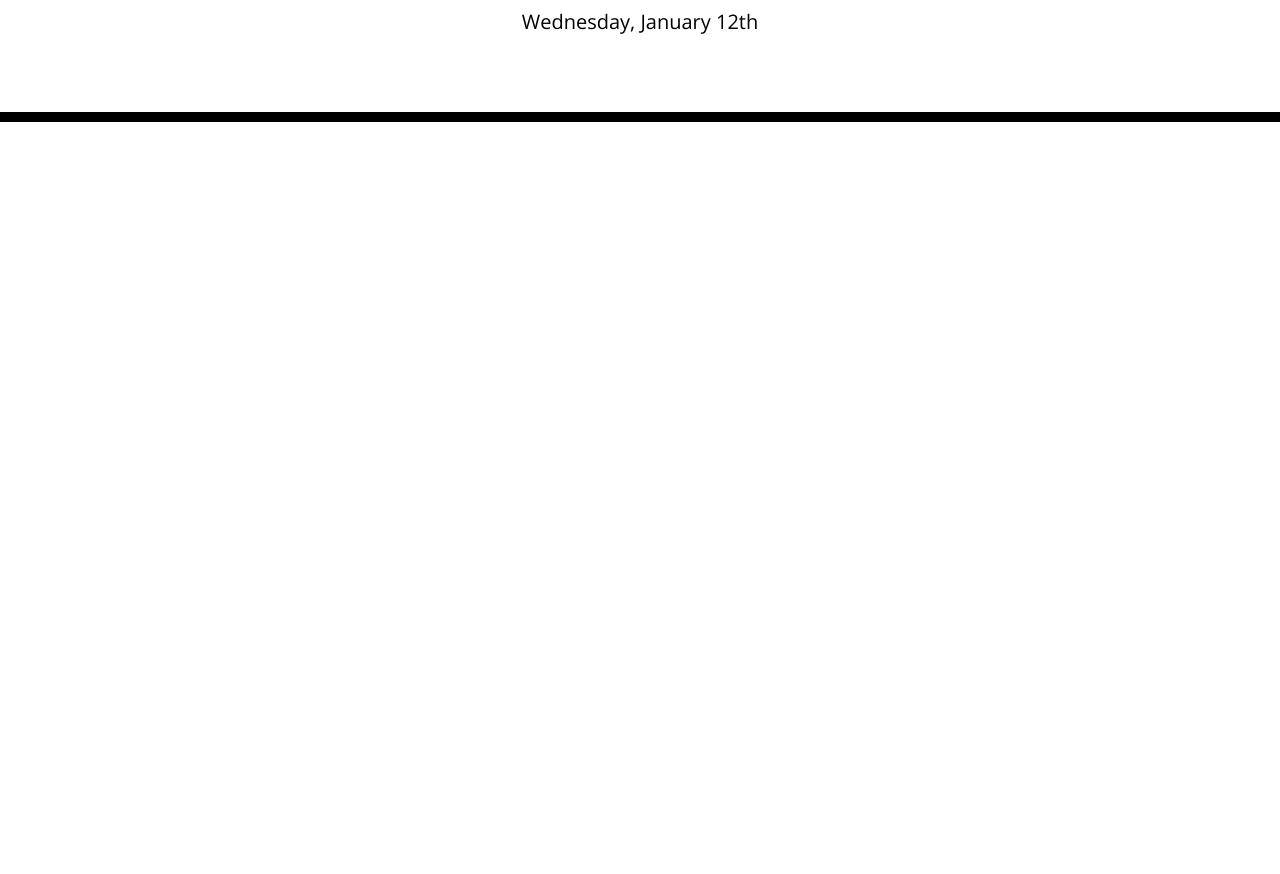
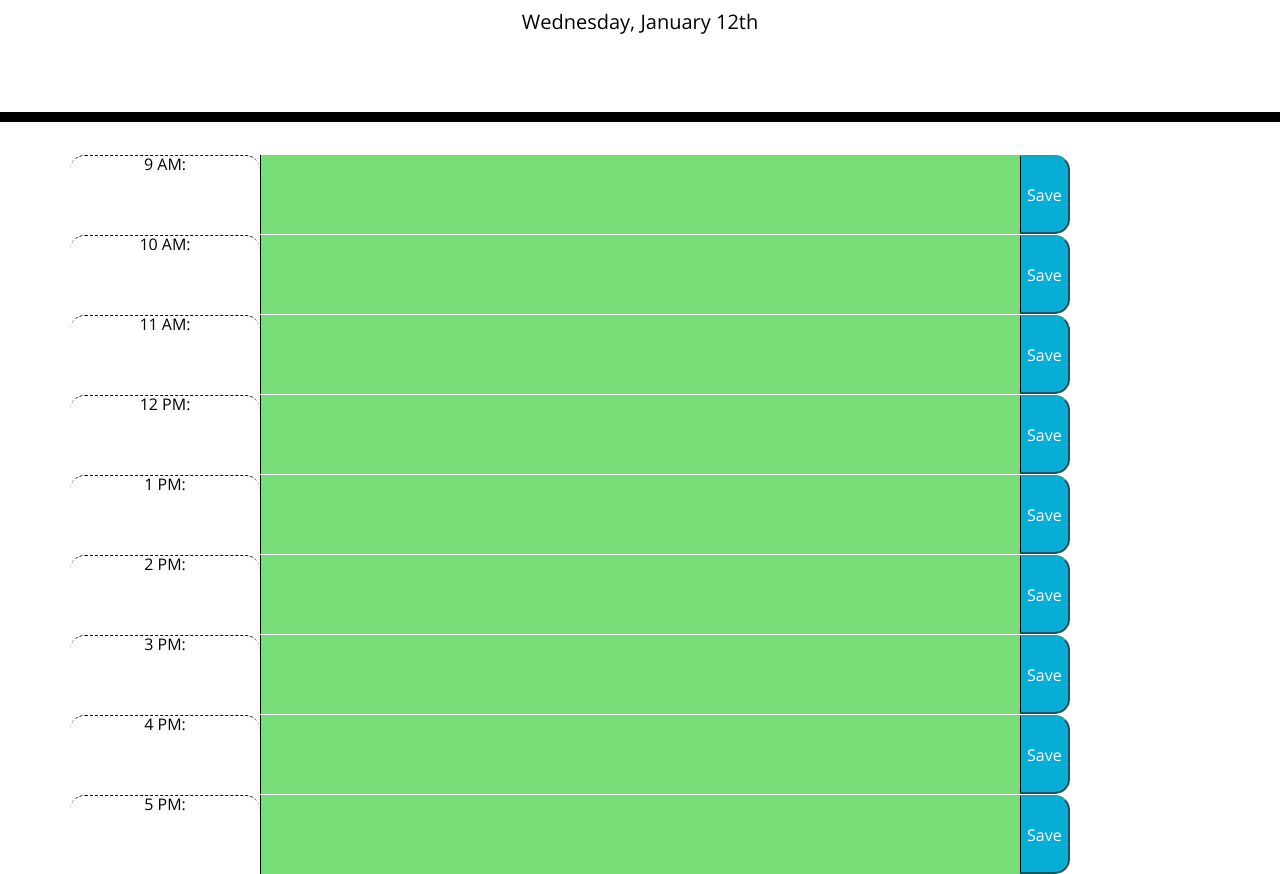
Before and after one commit to MaryMD98/Unit5-Homework, a plain HTML site: page index.html in a window 1280 px wide. Shown: the part 182-1056 px from the top of the page. Before the commit the page ends 800 px from the top, so only its background shows below. Drawn offline with nearby package versions, Linux system fonts and the light colour scheme.

Commit message:
added row for each timehour to input information

```diff
--- a/index.html
+++ b/index.html
@@ -30,7 +30,7 @@
     <title>Work Day Scheduler</title>
   </head>
 
-  <body>
+<body>
     <header class="jumbotron">
       <h1 class="display-3">Work Day Scheduler</h1>
       <p class="lead">A simple calendar app for scheduling your work day</p>
@@ -38,16 +38,125 @@
       <p id="currentDay" class="lead"></p>
     </header>
 
+  <main>
+    <!-- 8hrs 9 to 5pm  blocks ,save buttom at end of every box -->
     <div class="container">
       <!-- Timeblocks go here -->
-      <!-- 8hrs 9 to 5pm  blocks -->
-      <!-- save buttom at end of every box -->
+
+      <!-- hour 9am -->
+      <div class="row description">
+          <!-- time of day -->
+          <div class="col-sm-2 time-block hour">9 AM:</div>
+
+          <!-- input of event for the day -->
+          <textarea type="text" class="col-md-8 past present future" id="hour9-am" ></textarea>
+
+          <!-- button at the end of the time of day to save input -->
+          <button type="submit" value="Submit" class="saveBtn btn-info">Save</button>
+      </div>
+
+       <!-- hour 10am -->
+      <div class="row description">
+          <!-- time of day -->
+          <div class="col-sm-2 time-block hour">10 AM:</div>
+
+          <!-- input of event for the day -->
+          <textarea type="text" class="col-md-8 past present future" id="hour10-am" ></textarea>
+
+          <!-- button at the end of the time of day to save input -->
+          <button type="submit" value="Submit" class="saveBtn btn-info">Save</button>
+      </div>
+
+      <!-- hour 11am -->
+      <div class="row description">
+          <!-- time of day -->
+          <div class="col-sm-2 time-block hour">11 AM:</div>
+
+          <!-- input of event for the day -->
+          <textarea type="text" class="col-md-8 past present future" id="hour11-am" ></textarea>
+
+          <!-- button at the end of the time of day to save input -->
+          <button type="submit" value="Submit" class="saveBtn btn-info">Save</button>
+      </div>
+
+      <!-- hour 12pm -->
+      <div class="row description">
+          <!-- time of day -->
+          <div class="col-sm-2 time-block hour">12 PM:</div>
+
+          <!-- input of event for the day -->
+          <textarea type="text" class="col-md-8 past present future" id="hour12-pm" ></textarea>
+
+          <!-- button at the end of the time of day to save input -->
+          <button type="submit" value="Submit" class="saveBtn btn-info">Save</button>
+      </div>
+
+      <!-- hour 1pm -->
+      <div class="row description">
+          <!-- time of day -->
+          <div class="col-sm-2 time-block hour">1 PM:</div>
+
+          <!-- input of event for the day -->
+          <textarea type="text" class="col-md-8 past present future" id="hour1-pm" ></textarea>
+
+          <!-- button at the end of the time of day to save input -->
+          <button type="submit" value="Submit" class="saveBtn btn-info">Save</button>
+      </div>
+
+      <!-- hour 2pm -->
+      <div class="row description">
+          <!-- time of day -->
+          <div class="col-sm-2 time-block hour">2 PM:</div>
+
+          <!-- input of event for the day -->
+          <textarea type="text" class="col-md-8 past present future" id="hour2-pm" ></textarea>
+
+          <!-- button at the end of the time of day to save input -->
+          <button type="submit" value="Submit" class="saveBtn btn-info">Save</button>
+      </div>
+
+      <!-- hour 3pm -->
+      <div class="row description">
+          <!-- time of day -->
+          <div class="col-sm-2 time-block hour">3 PM:</div>
+
+          <!-- input of event for the day -->
+          <textarea type="text" class="col-md-8 past present future" id="hour3-pm" ></textarea>
+
+          <!-- button at the end of the time of day to save input -->
+          <button type="submit" value="Submit" class="saveBtn btn-info">Save</button>
+      </div>
+
+      <!-- hour 4pm -->
+      <div class="row description">
+          <!-- time of day -->
+          <div class="col-sm-2 time-block hour">4 PM:</div>
+
+          <!-- input of event for the day -->
+          <textarea type="text" class="col-md-8 past present future" id="hour4-pm" ></textarea>
+
+          <!-- button at the end of the time of day to save input -->
+          <button type="submit" value="Submit" class="saveBtn btn-info">Save</button>
+      </div>
+
+      <!-- hour 5pm -->
+      <div class="row description">
+          <!-- time of day -->
+          <div class="col-sm-2 time-block hour">5 PM:</div>
+
+          <!-- input of event for the day -->
+          <textarea type="text" class="col-md-8 past present future" id="hour5-pm" ></textarea>
+
+          <!-- button at the end of the time of day to save input -->
+          <button type="submit" value="Submit" class="saveBtn btn-info">Save</button>
+      </div>
 
     </div>
+  </main>
 
 <!-- jQuery stylesheets and javasccript -->
     <script src="https://cdnjs.cloudflare.com/ajax/libs/jquery/3.2.1/jquery.min.js"></script>
     <script src="https://cdnjs.cloudflare.com/ajax/libs/moment.js/2.27.0/moment.min.js"></script>
     <script src="./Assets/js/script.js"></script>
-  </body>
+</body>
 </html>
```
